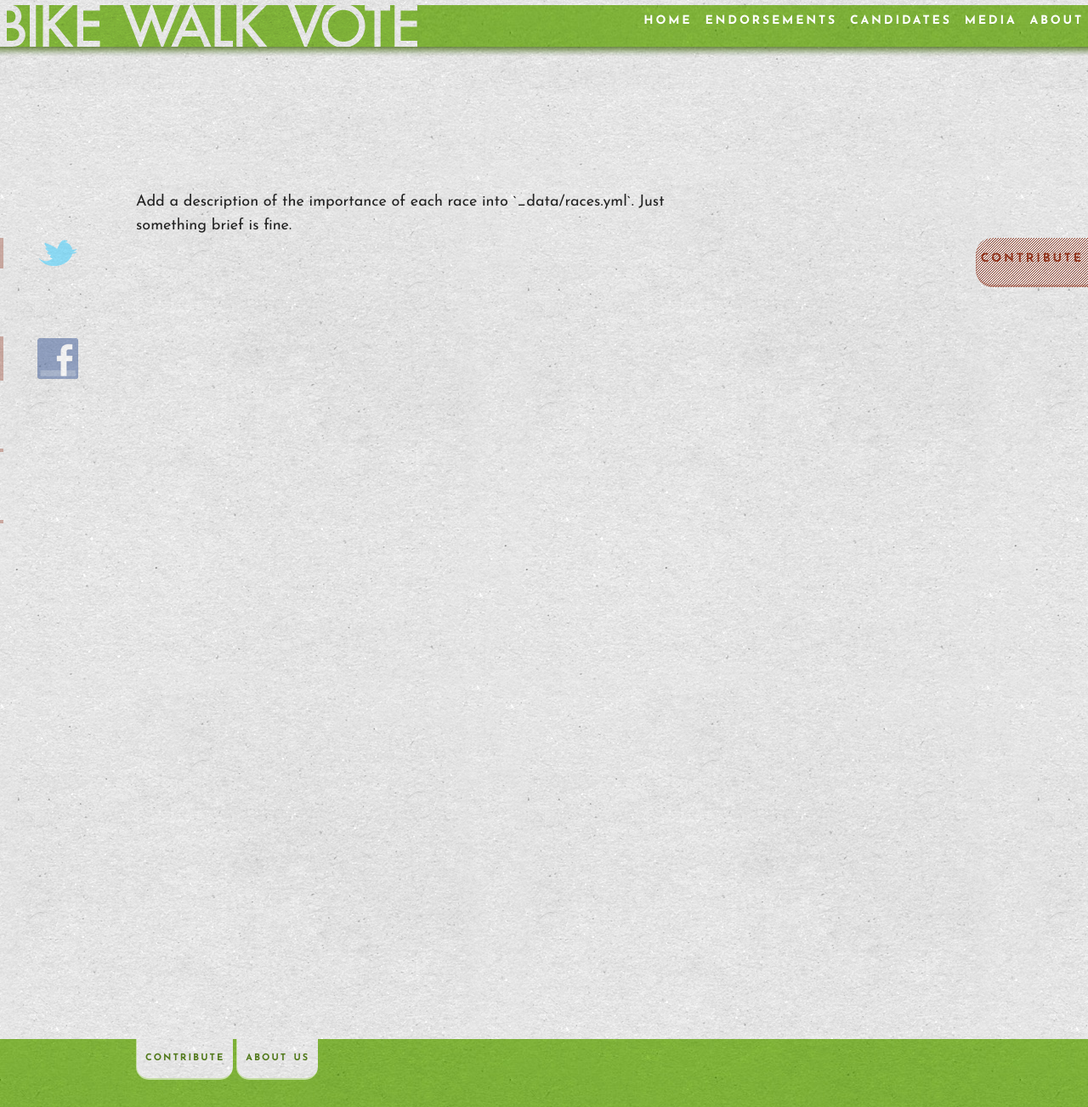
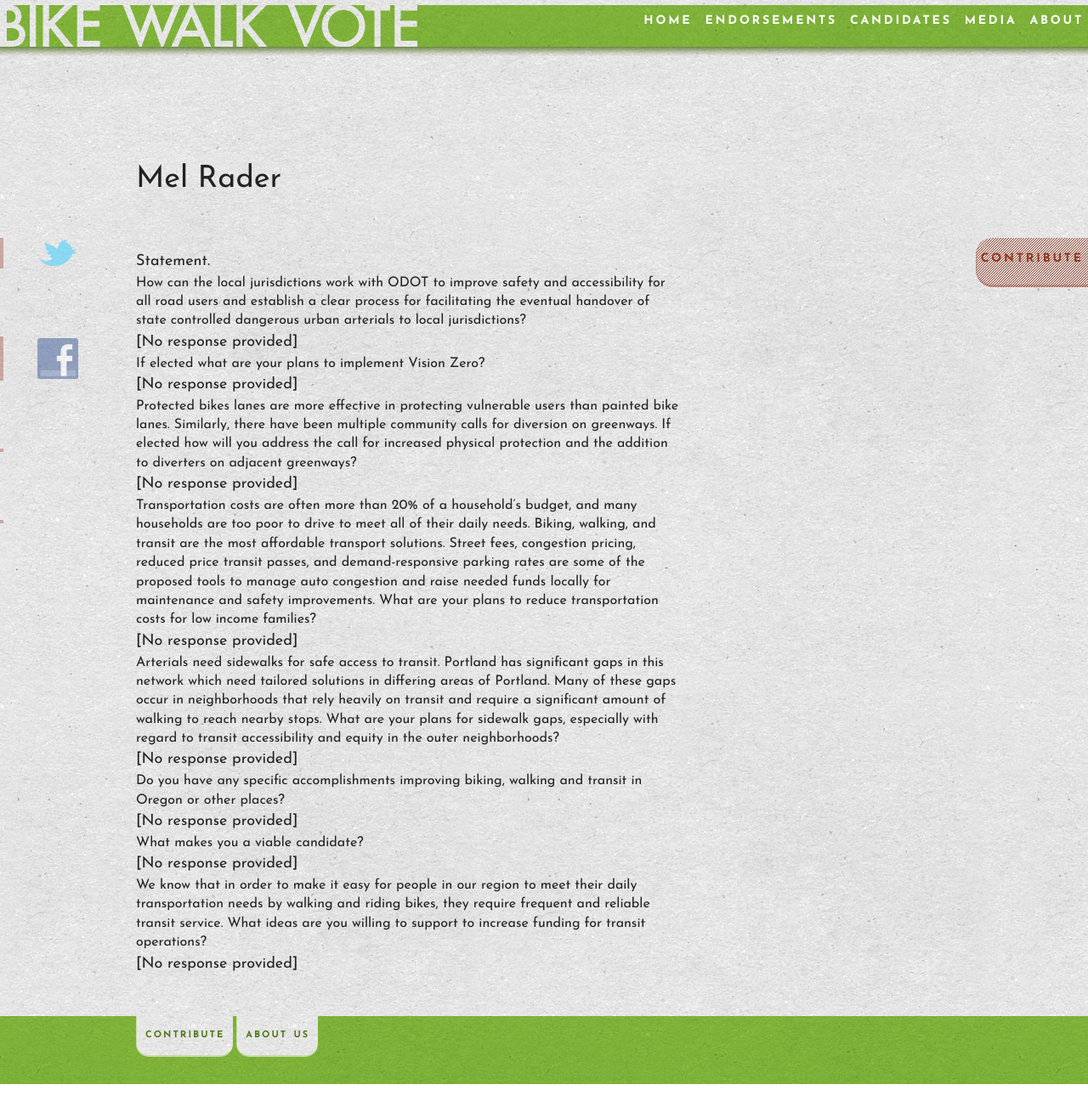
Before and after one commit to bikewalkvote/bikewalkvote.github.io, a Jekyll site: the page built from _endorsements/mel-rader.md, in a window 1280 px wide. Shown: the whole page at 85% size. Built offline with Jekyll 4.4.1, drawn with Linux system fonts in a browser that asks for light colours; nearby versions of some CDN libraries; Markdown is read by kramdown in place of the engine named in the settings; comment, search, counter and statistics services are not loaded; after the commit the page ends 1276 px from its top, so only the background shows below that.

Commit message:
Add endorsement structure.
Adds structure to the endorsement page for each candidate. Creates a
questionnaire YAML file to store (and iterate over) the individual
questions.

Removes the unneccessary race layout template.

```diff
--- /dev/null
+++ b/_data/questionnaire.yml
@@ -0,0 +1,40 @@
+questions:
+  safety:
+    How can the local jurisdictions work with ODOT to improve safety and
+    accessibility for all road users and establish a clear process for
+    facilitating the eventual handover of state controlled dangerous urban
+    arterials to local jurisdictions?
+  visionZero:
+    If elected what are your plans to implement Vision Zero?
+  barriers:
+    Protected bikes lanes are more effective in protecting vulnerable users than
+    painted bike lanes. Similarly, there have been multiple community calls for
+    diversion on greenways. If elected how will you address the call for
+    increased physical protection and the addition to diverters on adjacent
+    greenways?
+  transportationCosts:
+    Transportation costs are often more than 20% of a household’s budget, and
+    many households are too poor to drive to meet all of their daily needs.
+    Biking, walking, and transit are the most affordable transport solutions.
+    Street fees, congestion pricing, reduced price transit passes, and
+    demand-responsive parking rates are some of the proposed tools to manage auto
+    congestion and raise needed funds locally for maintenance and safety
+    improvements. What are your plans to reduce transportation costs for low
+    income families?
+  sidewalks:
+    Arterials need sidewalks for safe access to transit. Portland has significant
+    gaps in this network which need tailored solutions in differing areas of
+    Portland. Many of these gaps occur in neighborhoods that rely heavily on
+    transit and require a significant amount of walking to reach nearby stops.
+    What are your plans for sidewalk gaps, especially with regard to transit
+    accessibility and equity in the outer neighborhoods?
+  accomplishments:
+    Do you have any specific accomplishments improving biking, walking and
+    transit in Oregon or other places?
+  viability:
+    What makes you a viable candidate?
+  transitFunding:
+    We know that in order to make it easy for people in our region to meet their
+    daily transportation needs by walking and riding bikes, they require frequent
+    and reliable transit service. What ideas are you willing to support to
+    increase funding for transit operations?
--- a/_layouts/endorsement.html
+++ b/_layouts/endorsement.html
@@ -2,16 +2,23 @@
 layout: default
 ---
 
-{% for race in site.data.races %}
-  <h2>{{ race.position }}</h2>
-  <p>{{ race.description }}</p>
-  <ul>
-    {% for candidate in race.candidates %}
-    <li {% if candidate.endorsed %} class="endorsed" {% endif %}>
-      <a href="/endorsements/{{candidate.name | downcase | replace: ' ','-'}}.html">
-        {{ candidate.name }}
-      </a>
-    </li>
-    {% endfor %}
-  </ul>
+<h2 data-image="/images/candidates/{{page.name | downcase | replace:' ','-'}}.jpeg"
+    class="{{page.status}}">
+  {{ page.name }}
+</h2>
+
+{{ content }}
+
+{% for question in site.data.questionnaire.questions %}
+  {% assign question_title = question[0] %}
+  <div class="question">{{question[1]}}</div>
+  {% if page.questionnaire_answers[question_title] == empty or page.questionnaire_answers[question_title] == "" or page.questionnaire_answers[question_title] == nil %}
+    <div class="answer">
+      [No response provided]
+    </div>
+  {% else %}
+    <div class="answer">
+      {{ page.questionnaire_answers.safety | markdownify }}
+    </div>
+  {% endif %}
 {% endfor %}
```
Also changed, not shown: _layouts/race.html (deleted, +0 -17 lines).
